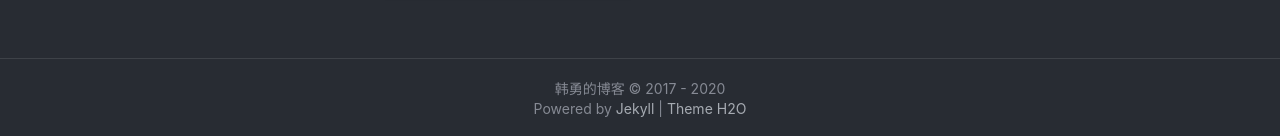
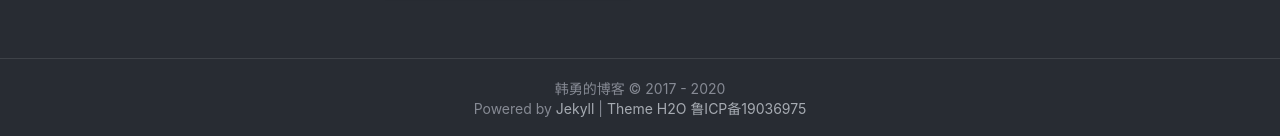
Before and after one commit to han199901/myGitPersonalBlog, a Jekyll site: the page built from index.html, in a window 1280 px wide and 900 px high, scrolled down 889 px. Shown: the part 761-897 px from the top of the window. Built offline with Jekyll 4.4.1, drawn with Linux system fonts in a browser that asks for light colours; nearby versions of some CDN libraries; the list of posts is cut into pages by our own code; a style sheet for code colours, icons or effects is not loaded.

Commit message:
fixed footer

```diff
--- a/_includes/footer.html
+++ b/_includes/footer.html
@@ -7,5 +7,6 @@
   {% endunless %}
   {{ current }}
   </section>
-  <section>Powered by <a href="//jekyllrb.com">Jekyll</a> | <a href="https://github.com/kaeyleo/jekyll-theme-H2O">Theme H2O</a></section>
+  <section>Powered by <a href="//jekyllrb.com">Jekyll</a> | <a href="https://github.com/kaeyleo/jekyll-theme-H2O">Theme H2O</a>
+  <a href="http://www.miitbeian.gov.cn/">鲁ICP备19036975</a></section>
 </footer>
```
